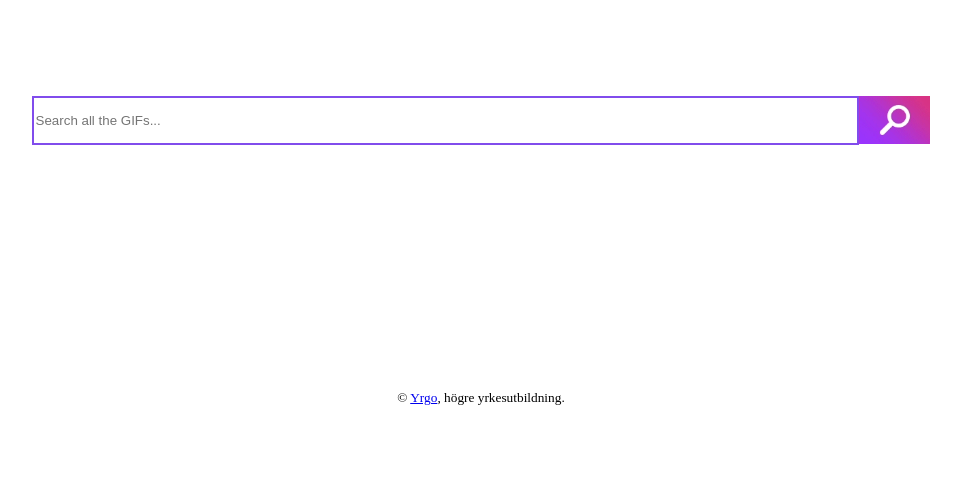
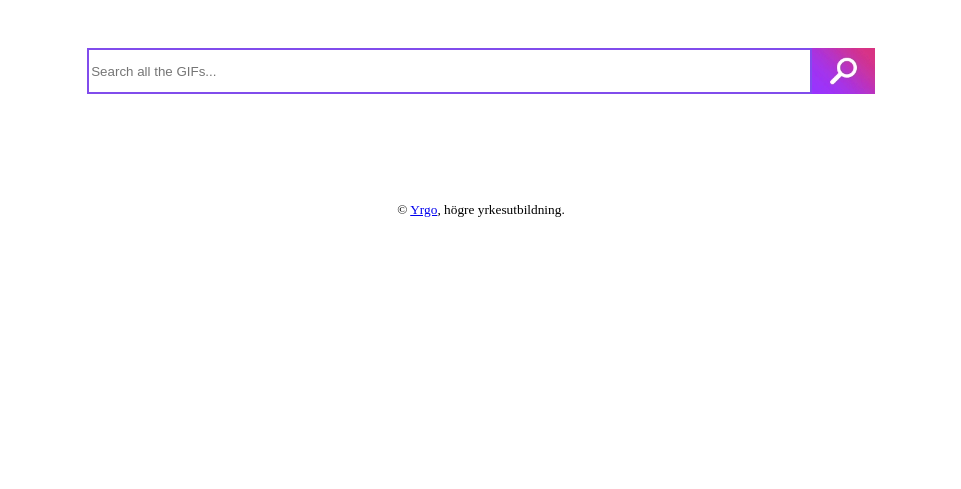
Before and after one commit to lovisahallgren/giphy, a website: page public/index.html in a window 1280 px wide. Shown: the part 327-816 px from the top of the page, without its empty margins (167-1128 px from the left). Drawn offline with Linux system fonts and the light colour scheme; files whose address does not match are found by name.

Commit message:
finished styling

```diff
--- a/public/giphy.css
+++ b/public/giphy.css
@@ -1 +1 @@
-body{width:100vw;height:100vh;display:flex;flex-direction:column;justify-content:space-around;align-items:center}.header{width:100%;display:flex;justify-content:center}.header .header__logo{width:70%;height:60%}.giphy{width:100%;height:20%}.giphy,.search{display:flex;justify-content:center}.search{width:80%;height:30%}.search .search__field{width:80%;height:90%;border:2px solid #814cec;display:flex}.search .search__button{width:7%;height:100%;border:none;background-image:url(images/search.gif);background-position:50%;background-size:cover}.search .search__button img{width:100%}
+body{width:100vw;justify-content:space-around}.giphy,body{height:100%;display:flex;flex-direction:column;align-items:center}.giphy{width:100%;justify-content:center}.not-found{font-style:italic}.search{width:70%;height:5vh;display:flex;justify-content:center;margin-bottom:5%}.search__field{width:80%;height:100%;border:2px solid #814cec;display:flex}.search__button{width:7%;height:115%;border:none;background-image:url(images/search.gif);background-position:50%;background-size:cover}.gallery{width:100%}.gallery__item{display:flex;flex-direction:column;align-items:center;width:100%}.gallery__item img{width:40%;height:40vh;margin:2vh}.header{width:100%;display:flex;justify-content:center;padding:5% 0}.header__logo{width:70%;height:60%}
--- a/src/scripts/giphy.js
+++ b/src/scripts/giphy.js
@@ -5,10 +5,11 @@ import queryString from 'query-string';
 function search (searchQuery) {
   const query = {
     api_key: process.env.GIPHY_API_KEY,
-    q: searchQuery
+    q: searchQuery,
+    limit: 5
   };
 
-  return fetch(`https://api.giphy.com/v1/gifs/search?${queryString.stringify(query)}&limit=5`)
+  return fetch(`https://api.giphy.com/v1/gifs/search?${queryString.stringify(query)}`)
     .then(response => response.json());
 }
 
--- a/src/styles/components/__components.scss
+++ b/src/styles/components/__components.scss
@@ -1 +1,4 @@
-@import 'post';
+@import 'main';
+@import 'search';
+@import 'gallery';
+@import 'header';
--- /dev/null
+++ b/src/styles/components/_main.scss
@@ -0,0 +1,25 @@
+body {
+  width: 100vw;
+  height: 100%;
+  display: flex;
+  flex-direction: column;
+  justify-content: space-around;
+  align-items: center;
+}
+
+.giphy {
+  width: 100%;
+  height: 100%;
+  display: flex;
+  flex-direction: column;
+  justify-content: center;
+  align-items: center;
+}
+
+
+
+
+
+.not-found {
+  font-style: italic;
+}
--- a/src/styles/components/_post.scss
+++ /dev/null
@@ -1,53 +0,0 @@
-body {
-  width: 100vw;
-  height: 100vh;
-  display: flex;
-  flex-direction: column;
-  justify-content: space-around;
-  align-items: center;
-}
-
-.header {
-  width: 100%;
-  display: flex;
-  justify-content: center;
-
-  .header__logo {
-    width: 70%;
-    height: 60%;
-  }
-}
-
-.giphy {
-  width: 100%;
-  height: 20%;
-  display: flex;
-  justify-content: center;
-}
-
-.search {
-  width: 80%;
-  height: 30%;
-  display: flex;
-  justify-content: center;
-
-  .search__field {
-    width: 80%;
-    height: 90%;
-    border: 2px solid rgb(129, 76, 236);
-    display: flex;
-  }
-
-  .search__button {
-    width: 7%;
-    height: 100%;
-    border: none;
-    background-image: url('images/search.gif');
-    background-position: center;
-    background-size: cover;
-
-    img {
-      width: 100%;
-    }
-  }
-}
--- /dev/null
+++ b/src/styles/components/_search.scss
@@ -0,0 +1,24 @@
+.search {
+  width: 70%;
+  height: 5vh;
+  display: flex;
+  justify-content: center;
+  margin-bottom: 5%;
+
+}
+
+.search__field {
+  width: 80%;
+  height: 100%;
+  border: 2px solid rgb(129, 76, 236);
+  display: flex;
+}
+
+.search__button {
+  width: 7%;
+  height: 115%;
+  border: none;
+  background-image: url('images/search.gif');
+  background-position: center;
+  background-size: cover;
+}
```
Also changed, not shown: src/scripts/index.js (+6 -7 lines), src/styles/components/_gallery.scss (added, +16 -0 lines), src/styles/components/_header.scss (added, +11 -0 lines), src/styles/project/_typography.scss (line endings or trailing spaces).
